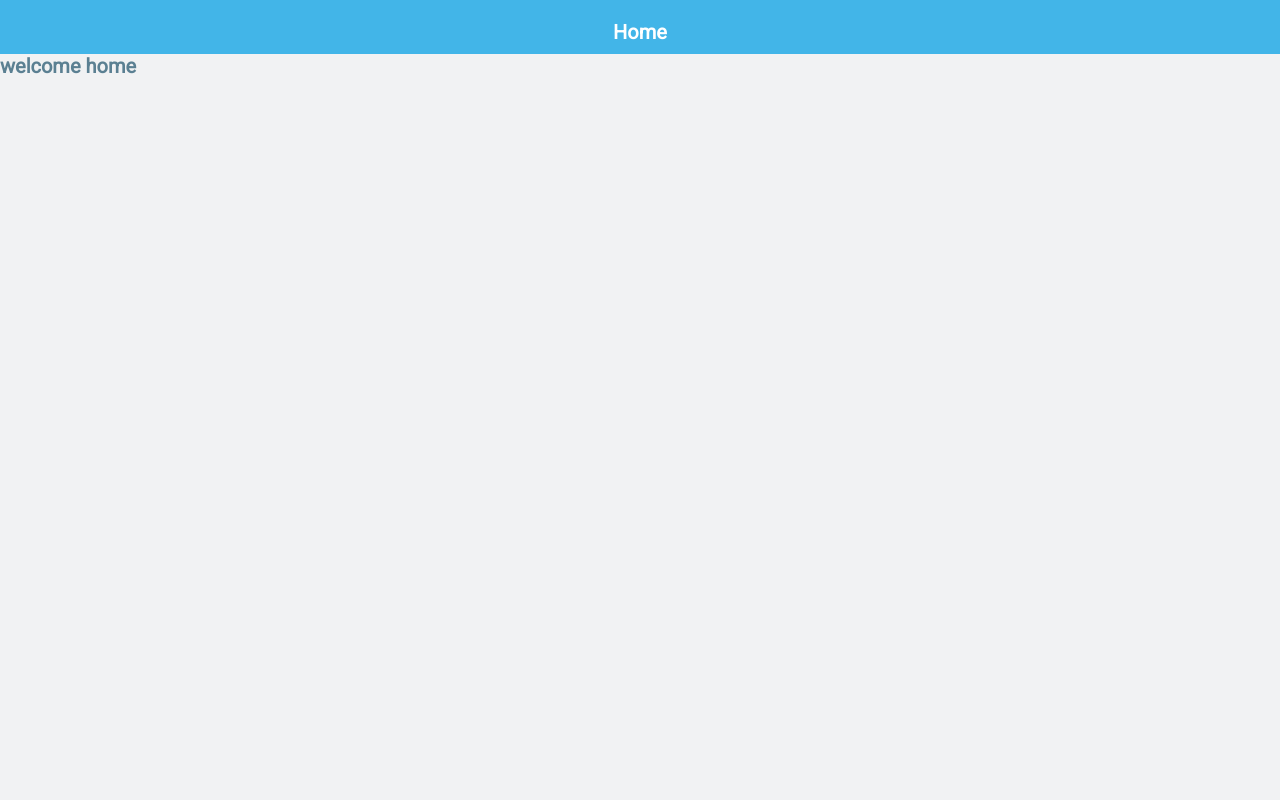
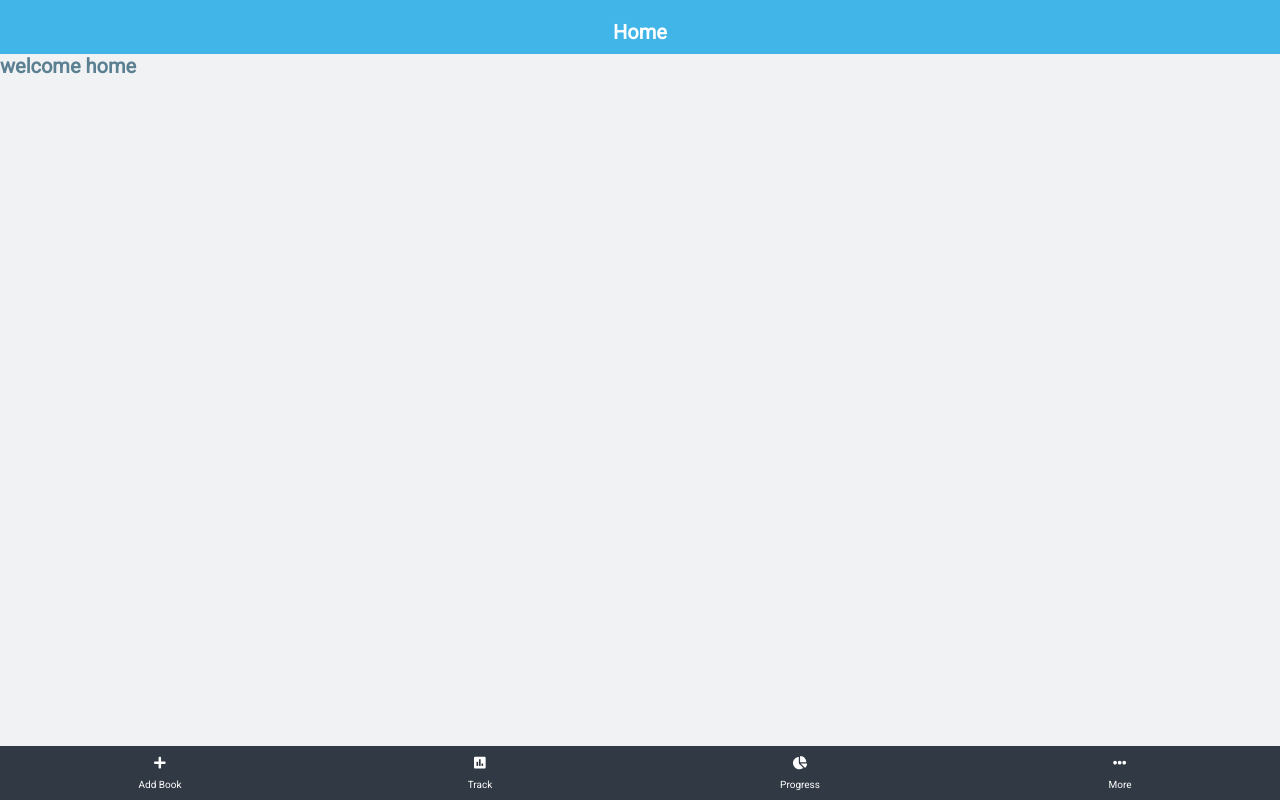
Before and after one commit to meronogbai/track-books, a React (Create React App) app: page /home in a window 1280 px wide. Built offline with nearby package versions, Linux system fonts and the light colour scheme; no server answers; sample sign-in values are in the browser's storage.

Commit message:
Add navgiation

```diff
--- a/package.json
+++ b/package.json
@@ -4,6 +4,8 @@
   "private": true,
   "dependencies": {
     "@fortawesome/fontawesome-svg-core": "^1.2.34",
+    "@fortawesome/free-brands-svg-icons": "^5.15.2",
+    "@fortawesome/free-regular-svg-icons": "^5.15.2",
     "@fortawesome/free-solid-svg-icons": "^5.15.2",
     "@fortawesome/react-fontawesome": "^0.1.14",
     "@reduxjs/toolkit": "^1.5.0",
--- a/src/components/Home.js
+++ b/src/components/Home.js
@@ -4,6 +4,7 @@ import { useHistory } from 'react-router-dom';
 import { getBooks } from '../redux/books';
 import Loading from './Loading';
 import { changeTitle } from '../redux/title';
+import Nav from './Nav';
 
 const Home = () => {
   const history = useHistory();
@@ -27,6 +28,7 @@ const Home = () => {
   return (
     <>
       {content}
+      <Nav />
     </>
   );
 };
--- /dev/null
+++ b/src/components/Nav.js
@@ -0,0 +1,29 @@
+import {
+  faChartPie, faEllipsisH, faPlus, faPoll,
+} from '@fortawesome/free-solid-svg-icons';
+import { FontAwesomeIcon } from '@fortawesome/react-fontawesome';
+
+const { Link } = require('react-router-dom');
+
+const Nav = () => (
+  <nav className="Nav">
+    <Link to="/home">
+      <FontAwesomeIcon icon={faPlus} size="lg" />
+      <span>Add Book</span>
+    </Link>
+    <Link to="/home">
+      <FontAwesomeIcon icon={faPoll} size="lg" />
+      <span>Track</span>
+    </Link>
+    <Link to="/home">
+      <FontAwesomeIcon icon={faChartPie} size="lg" />
+      <span>Progress</span>
+    </Link>
+    <Link to="/home">
+      <FontAwesomeIcon icon={faEllipsisH} size="lg" />
+      <span>More</span>
+    </Link>
+  </nav>
+);
+
+export default Nav;
--- a/src/containers/App.js
+++ b/src/containers/App.js
@@ -1,4 +1,6 @@
-import { BrowserRouter, Redirect, Route } from 'react-router-dom';
+import {
+  BrowserRouter, Redirect, Route, Switch,
+} from 'react-router-dom';
 import Home from '../components/Home';
 import Header from '../components/Header';
 import Login from './Login';
@@ -10,12 +12,14 @@ const App = () => {
     <>
       <Header />
       <BrowserRouter>
+        <Switch>
           <Route exact path="/">
             {token ? <Redirect to="/home" /> : <Signup />}
           </Route>
           <Route exact path="/home" component={Home} />
           <Route exact path="/login" component={Login} />
           <Route exact path="/signup" component={Signup} />
+        </Switch>
       </BrowserRouter>
     </>
   );
--- a/src/index.css
+++ b/src/index.css
@@ -72,6 +72,31 @@ a {
   padding: 15rem 0;
 }
 
+.Nav {
+  position: fixed;
+  bottom: 0;
+  width: 100%;
+  background-color: #313944;
+  color: #fff;
+  display: flex;
+  justify-content: space-between;
+}
+
+.Nav a {
+  color: inherit;
+  flex: 1;
+  padding: 1rem 0;
+  display: flex;
+  flex-direction: column;
+  align-items: center;
+  justify-content: center;
+  gap: 1rem;
+}
+
+.Nav a:hover {
+  background-color: var(--primary-color);
+}
+
 /* utils */
 
 .text-center {
```
Also changed, not shown: 1 other file (tests, documents, lock files or other folders). Lines whose indentation alone changed are shown as unchanged.
